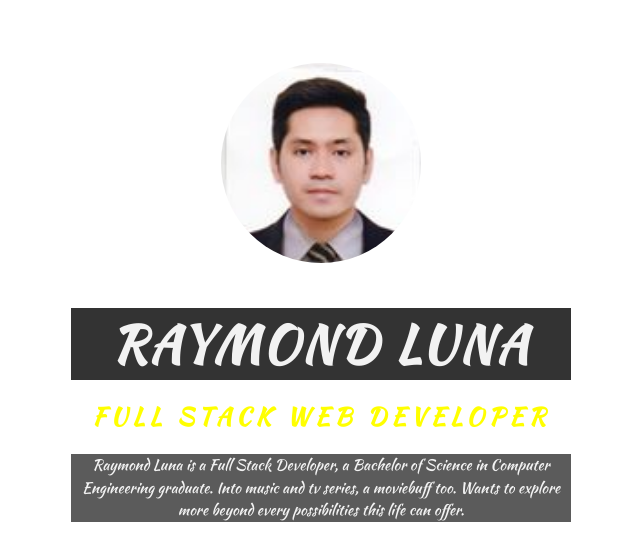
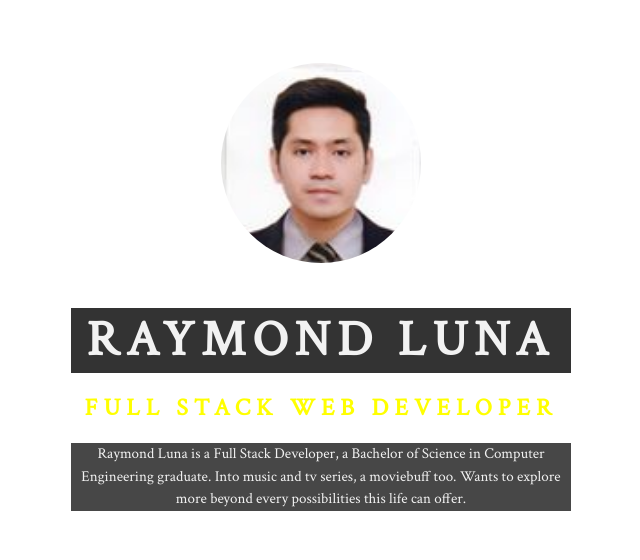
Before and after one commit to lunaraymondalvar/web-portfolio, a plain HTML site: page index.html in a window 1280 px wide. Shown: the whole page, without its empty margins (319-959 px from the left). Drawn offline with Linux system fonts and the light colour scheme.

Commit message:
includes web dev portfolio v0.1

```diff
--- a/assets/css/style.css
+++ b/assets/css/style.css
@@ -9,19 +9,18 @@ body {
 	color: #f2f2f2; /*off white*/
 	height: 100vh;
 	/*font-family: 'Roboto', sans-serif;*/
-	font-family: 'Kaushan Script', cursive;
-
+	font-family: 'Crimson Text', serif;
 }
 h1{
     font-size: 50px;
     background-color: #333; /*off white*/
     text-transform: uppercase;
     margin-bottom: 0;
-    letter-spacing: 3px;
+    letter-spacing: 7px;
 }
 h2{
 	text-transform: uppercase;
-	letter-spacing: 5px;
+	letter-spacing: 6px;
 	color: yellow;
 }
 
@@ -39,7 +38,7 @@ h2{
 	width: 100%;
 	font-size: 15px;
 	line-height: 1.5;
-	background-color: rgba(51, 51, 51, 0.8);
+	background-color: rgba(51, 51, 51, 0.9);
     /*background-color: #333;*/
     /*opacity: 0.5;*/
 }
--- a/index.html
+++ b/index.html
@@ -5,7 +5,7 @@
 	<title> Raymond Luna | Web Developer Portfolio </title>
 	<!-- google fonts -->
 	<!-- <link href="https://fonts.googleapis.com/css?family=Roboto" rel="stylesheet"> -->
-	<link href="https://fonts.googleapis.com/css?family=Kaushan+Script" rel="stylesheet">
+	<link href="https://fonts.googleapis.com/css?family=Crimson+Text" rel="stylesheet">
 
 	<!-- fav icon -->
     <link rel='icon' type='image/gif/png' href='assets/images/fav.png'>
```
